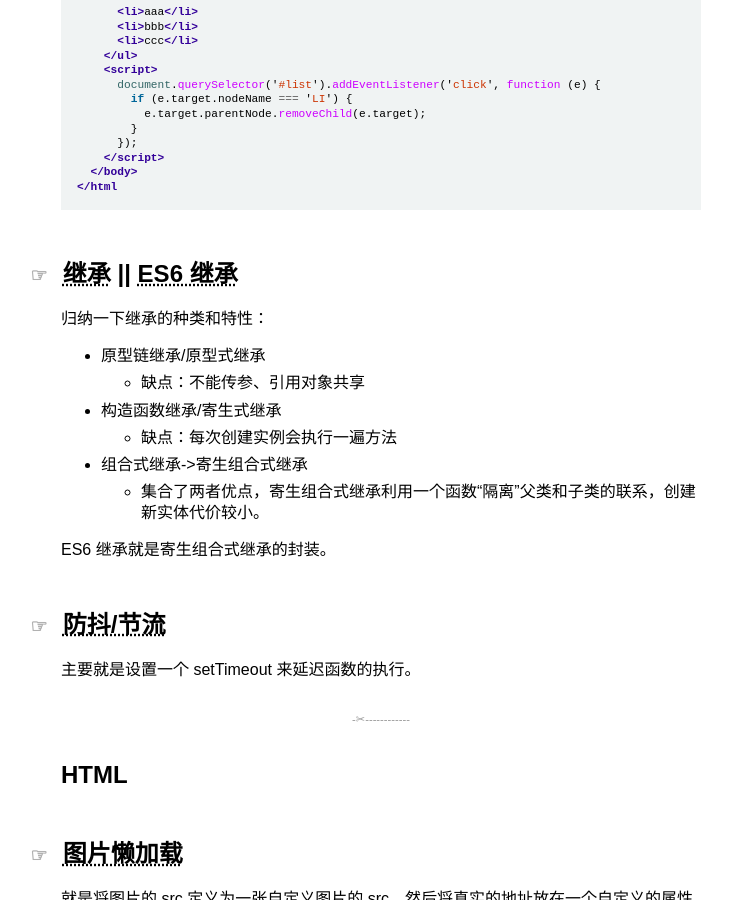
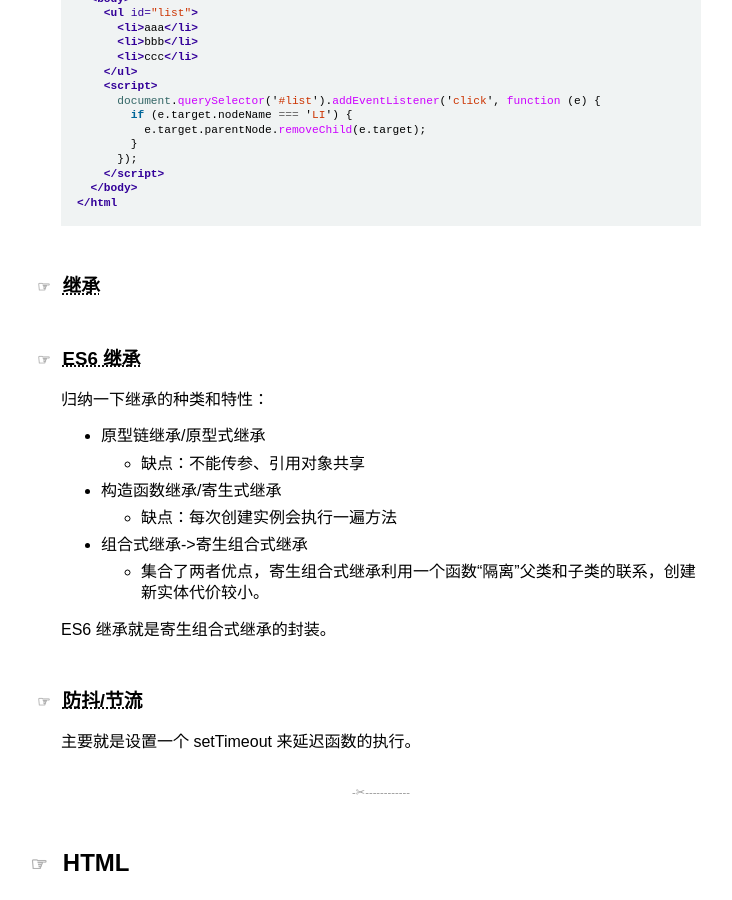
Before and after one commit to wangyu-1999/wangyu-1999.github.io, a Jekyll site: the page built from _posts/2021-03-24-春招博客笔记-2.md, in a window 1280 px wide and 900 px high, scrolled down 1048 px. Shown: the whole window, without its empty margins (259-991 px from the left). Built offline with Jekyll 4.4.1, drawn with Linux system fonts in a browser that asks for light colours; comment, search, counter and statistics services are not loaded.

Commit message:
doc: 更新博客

````diff
--- a/_posts/2021-03-24-春招博客笔记-2.md
+++ b/_posts/2021-03-24-春招博客笔记-2.md
@@ -13,9 +13,9 @@ title: 春招博客笔记 2
 
 ---
 
-# CSS
+## CSS
 
-## [div 居中](https://juejin.cn/post/6844903821529841671)
+### [div 居中](https://juejin.cn/post/6844903821529841671)
 
 flex 布局实现 div 居中是常考的题目，需要记住 flex 的几个常用属性，flex-direction \ flex \ flex-wrap,还有居中实现两个比较特殊的 justify-content 和 align-item
 
@@ -23,9 +23,9 @@ flex 布局实现 div 居中是常考的题目，需要记住 flex 的几个常
 
 ---
 
-# JavaScript
+## JavaScript
 
-## [给 ul 中的 li 添加事件代理](https://segmentfault.com/q/1010000009940125)
+### [给 ul 中的 li 添加事件代理](https://segmentfault.com/q/1010000009940125)
 
 可以将事件代理添加到 ul 上，利用事件的冒泡来实现这一目的。
 
@@ -53,7 +53,8 @@ flex 布局实现 div 居中是常考的题目，需要记住 flex 的几个常
 </html
 ```
 
-## [继承](https://github.com/mqyqingfeng/Blog/issues/16) || [ES6 继承](https://segmentfault.com/a/1190000014798678)
+### [继承](https://github.com/mqyqingfeng/Blog/issues/16)
+### [ES6 继承](https://segmentfault.com/a/1190000014798678)
 
 归纳一下继承的种类和特性：
 
@@ -66,15 +67,15 @@ flex 布局实现 div 居中是常考的题目，需要记住 flex 的几个常
 
 ES6 继承就是寄生组合式继承的封装。
 
-## [防抖/节流](https://github.com/mqyqingfeng/Blog/issues/22)
+### [防抖/节流](https://github.com/mqyqingfeng/Blog/issues/22)
 
 主要就是设置一个 setTimeout 来延迟函数的执行。
 
 ---
 
-# HTML
+## HTML
 
-## [图片懒加载](https://blog.csdn.net/w1418899532/article/details/90515969)
+### [图片懒加载](https://blog.csdn.net/w1418899532/article/details/90515969)
 
 就是将图片的 src 定义为一张自定义图片的 src，然后将真实的地址放在一个自定义的属性标签里面，加载完成之后，给 windows.onload 绑定一个函数。
 
@@ -82,9 +83,9 @@ ES6 继承就是寄生组合式继承的封装。
 
 ---
 
-# 其他
+## 其他
 
-## [MIME 类型](https://www.w3school.com.cn/media/media_mimeref.asp)
+### [MIME 类型](https://www.w3school.com.cn/media/media_mimeref.asp)
 
 一般面试不会问到，但是会经常见到参数里面有，是描述消息内容类型的标准，写几个常见的：
 
````
Also changed, not shown: _posts/2021-03-19-春招博客笔记.md (+6 -3 lines), _posts/2021-09-06-博客笔记-5.md (+2 -2 lines), _posts/2022-04-07-博客笔记-8.md (added, +26 -0 lines), README.md.
